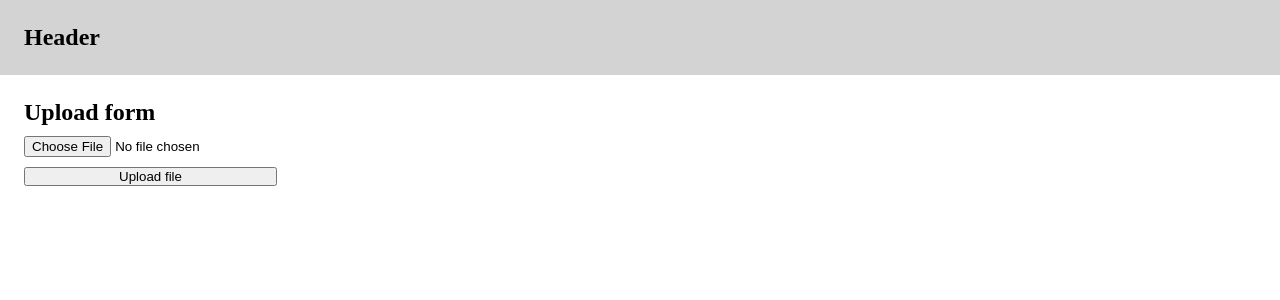
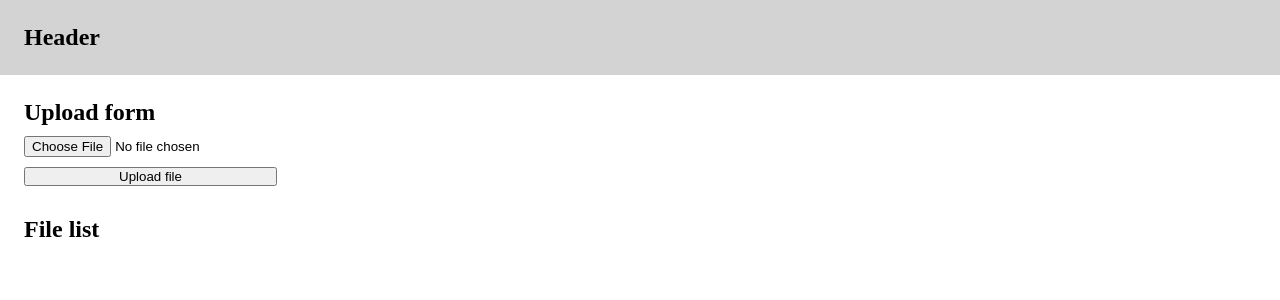
Before and after one commit to BastD29/mern-ts-11-file-sharing, a React (Vite) app in the folder client/: page / in a window 1280 px wide. Shown: the top 300 px of the page. Built offline with nearby package versions, Linux system fonts and the light colour scheme; no server answers.

Commit message:
add FileList

```diff
--- /dev/null
+++ b/client/src/components/FileList/FileList.tsx
@@ -0,0 +1,12 @@
+import { FC } from "react";
+import style from "./FileList.module.scss";
+
+const FileList: FC = () => {
+  return (
+    <div className={style["file-list"]}>
+      <h2>File list</h2>
+    </div>
+  );
+};
+
+export default FileList;
--- a/client/src/components/UploadForm/UploadForm2.tsx
+++ b/client/src/components/UploadForm/UploadForm2.tsx
@@ -2,7 +2,6 @@ import { ChangeEvent, FC, FormEvent, useState } from "react";
 import { FileType, uploadFile } from "../../services/file2";
 import { toast } from "react-toastify";
 import style from "./UploadForm.module.scss";
-import x from "../../../../server/uploads/email_nodemailer_vs_sendgrid_1.png";
 
 const UploadForm: FC = () => {
   const [file, setFile] = useState<File | null>(null);
@@ -40,11 +39,7 @@ const UploadForm: FC = () => {
       {uploadedFile && (
         <div>
           <h3>Uploaded Image:</h3>
-          <img
-            // src={uploadedFile.path}
-            src={x}
-            alt={uploadedFile.filename}
-          />
+          <img src={uploadedFile.path} alt={uploadedFile.filename} />
         </div>
       )}
     </form>
--- a/client/src/pages/Home/Home.tsx
+++ b/client/src/pages/Home/Home.tsx
@@ -1,13 +1,13 @@
 import { FC } from "react";
 import UploadForm from "../../components/UploadForm/UploadForm2";
-// import DownloadForm from "../../components/DownloadForm/DownloadForm";
+import FileList from "../../components/FileList/FileList";
 import style from "./Home.module.scss";
 
 const Home: FC = () => {
   return (
     <div className={style["home"]}>
       <UploadForm />
-      {/* <DownloadForm /> */}
+      <FileList />
     </div>
   );
 };
```
Also changed, not shown: client/src/components/FileList/FileList.module.scss (added).
